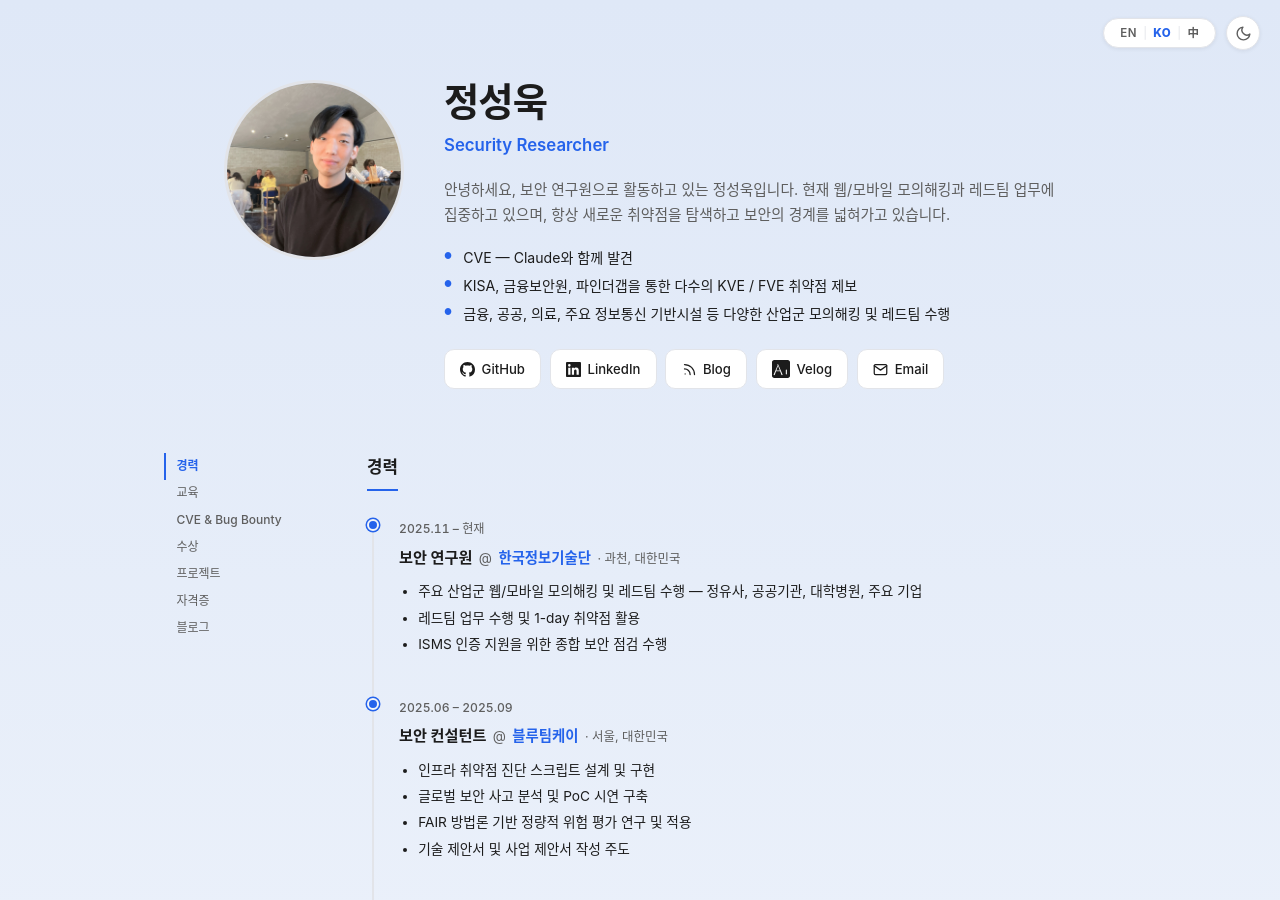
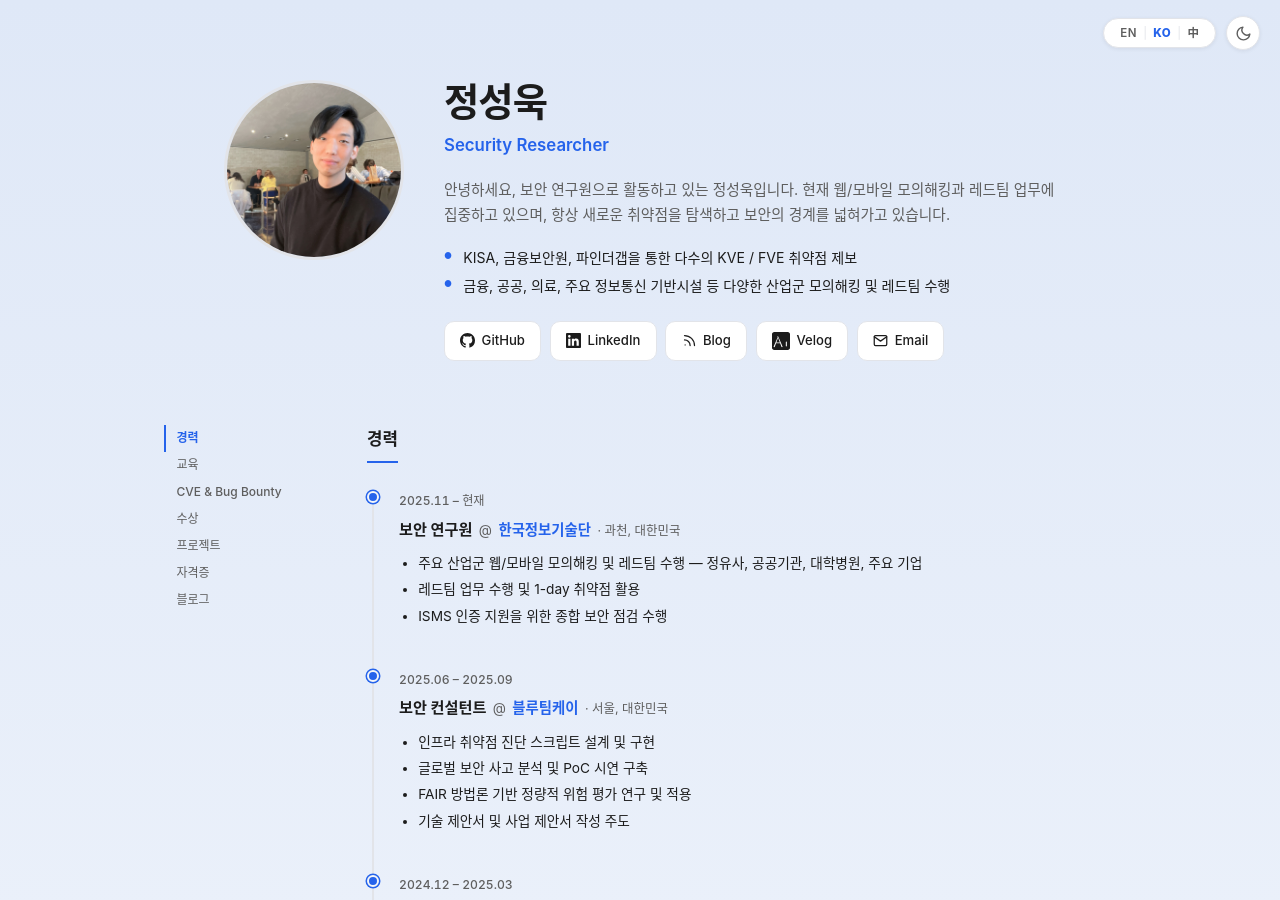
Before and after one commit to John-Jung/John-Jung.github.io, a Jekyll site: the page built from index.html, in a window 1280 px wide and 900 px high. Built offline with Jekyll 4.4.1, drawn with Linux system fonts in a browser that asks for light colours.

Commit message:
edit profile

```diff
--- a/_data/profile_en.yml
+++ b/_data/profile_en.yml
@@ -16,7 +16,6 @@ hero:
   description: >
     I'm Sungwuk, a Security Researcher with a passion for breaking things to make them safer! I'm currently focusing on Web/Mobile Penetration Testing and Red Teaming — always hunting for vulnerabilities and pushing security boundaries.
   highlights:
-    - "CVEs — found with Claude"
     - "Multiple KVE / FVE findings via KISA, Korea Financial Security Institute, and FindtheGap"
     - "Penetration testing and Red Teaming experience across finance, public sector, healthcare, and critical infrastructure"
   socials:
--- a/_data/profile_ko.yml
+++ b/_data/profile_ko.yml
@@ -16,7 +16,6 @@ hero:
   description: >
     안녕하세요, 보안 연구원으로 활동하고 있는 정성욱입니다. 현재 웹/모바일 모의해킹과 레드팀 업무에 집중하고 있으며, 항상 새로운 취약점을 탐색하고 보안의 경계를 넓혀가고 있습니다.
   highlights:
-    - "CVE — Claude와 함께 발견"
     - "KISA, 금융보안원, 파인더갭을 통한 다수의 KVE / FVE 취약점 제보"
     - "금융, 공공, 의료, 주요 정보통신 기반시설 등 다양한 산업군 모의해킹 및 레드팀 수행"
   socials:
--- a/_data/profile_zh.yml
+++ b/_data/profile_zh.yml
@@ -16,7 +16,6 @@ hero:
   description: >
     大家好，我是安全研究员郑成旭。我热衷于通过分析系统、发现漏洞来使其更加安全。目前专注于Web/移动端渗透测试和红队攻防，始终在探索新的漏洞并不断拓展安全的边界。
   highlights:
-    - "CVE — 借助 Claude 发现"
     - "通过 KISA、韩国金融安全院及 FindtheGap 提交多个 KVE / FVE 漏洞"
     - "在金融、公共机构、医疗、关键信息基础设施等多个行业执行渗透测试与红队攻防"
   socials:
```
Also changed, not shown: 2 other files.
